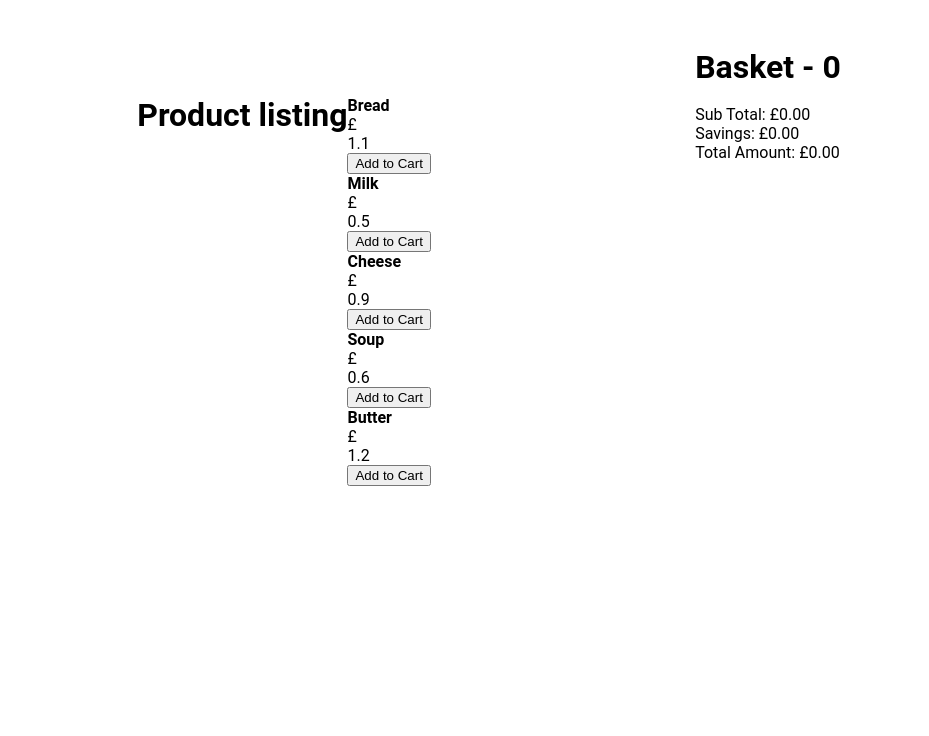
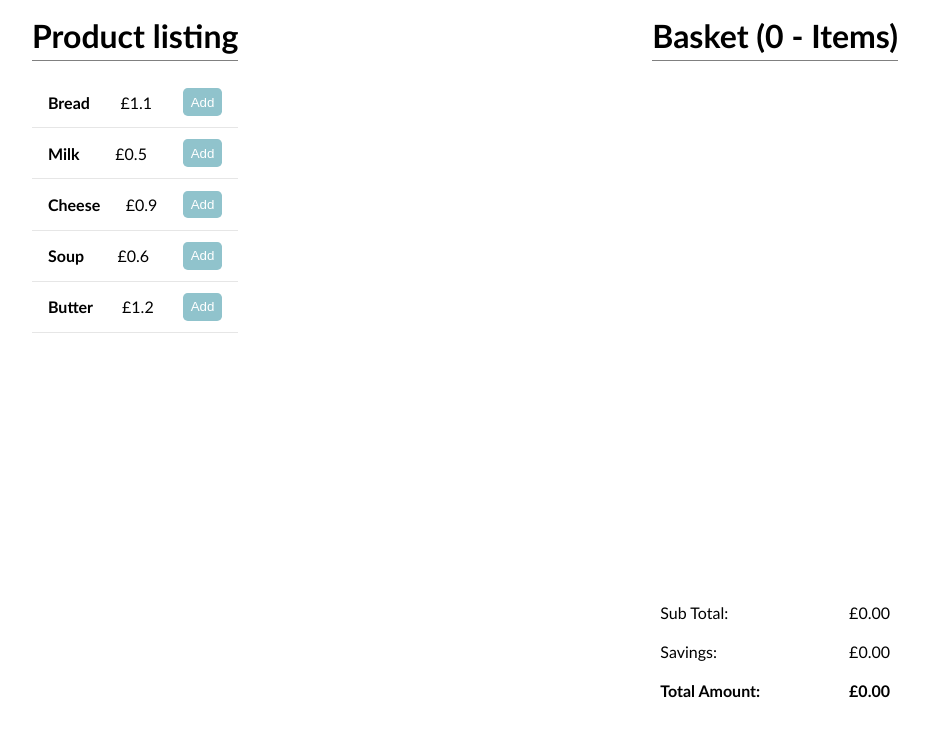
Before and after one commit to GilsonGangadhar/BTR-tech.E-commerce-asgmt, a React (Create React App) app: page / in a window 1280 px wide. Shown: the top 736 px of the page, without its empty margins (175-1104 px from the left). Built offline with nearby package versions, Linux system fonts and the light colour scheme.

Commit message:
css styling

```diff
--- a/src/App.css
+++ b/src/App.css
@@ -2,8 +2,15 @@
   margin : 0;
 }
 
+
+body {
+  font-family: "Gill Sans", sans-serif;
+}
+
+
+
 .container {
-  display : flex;
-  justify-content: space-evenly;
-  margin : 3rem 3rem;
+   display : flex;
+   justify-content:space-around;
+   margin : 1rem,
 }
--- a/src/components/checkout/Checkout.js
+++ b/src/components/checkout/Checkout.js
@@ -1,9 +1,9 @@
 import React from "react";
 import { useDispatch, useSelector } from "react-redux";
 import { addToCart } from "../../actions/cartAction";
+import "./checkout.css";
 
 function Checkout() {
-
   const dispatch = useDispatch();
   const storedCart = useSelector((state) => state.cart);
 
@@ -129,57 +129,75 @@ function Checkout() {
   console.log(storedCart, "storedCart");
 
   return (
-    <div>
-      <span>
-        <h1>Basket - {storedCart.length}</h1>
-      </span>
+    <div className="checkbox_container">
+      <div className="checkout__listing">
+        <h1>Basket ({storedCart.length} - Items)</h1>
+        <div className="checkout_scrollable" id="style-1">
           {storedCart.map((item, index) => {
             return (
-          <div key={index}>
-            <h3>{item.title}</h3>
-            <p>{item.unit}</p>
-            <h3>{item.price}</h3>
-            <span>
+              <div key={index} className="checkout__part">
+                <div className="checkout__card">
+                  <h4>{item.title}</h4>
+                  <p>
+                    {item.unit}
+                    {item.price}
+                  </p>
                   <button onClick={() => handleClickAdd(item)}>+</button>
-              <h4>{item.count}</h4>
+                  <span>{item.count}</span>
                   <button onClick={() => handleClickRemove(item)}>-</button>
-            </span>
+                </div>
+
+                <div className="checkoutCard__details">
                   <p>
-              {`Item Price ${item.unit}${item.price} * ${item.count} `} ={" "}
+                    {`Item Price${" "}${item.unit}${item.price} * ${item.count} `} ={" "}
                     {item.unit}
                     {(item.price * item.count).toFixed(2)}
                   </p>
 
                   {/* savings */}
-            <span>
+
                   {item.savings > 0 ? (
-                <p>Savings £{item.savings.toFixed(2)}</p>
+                    <p className="checkoutCard__savings">
+                      Savings £{item.savings.toFixed(2)}
+                    </p>
                   ) : (
                     <></>
                   )}
-            </span>
 
                   {/* ṭotal cost */}
-            <div>
+                  <p>
                     Item cost {item.unit}
                     {item.itemFinalCost}
+                  </p>
                 </div>
               </div>
             );
           })}
-      <br />
-      <div>
-        <p>{`Sub Total: £${storedCart?.reduce(function (sum1 = 0, item) {
+        </div>
+      </div>
+      <div className="checkout__total">
+        <p>{`Sub Total:`}</p>{" "}
+        <p>{`£${storedCart
+          ?.reduce(function (sum1 = 0, item) {
             return (sum1 = sum1 + item.price * item.count);
-        },0).toFixed(2)}`}</p>
-
-        <p>{`Savings: £${storedCart?.reduce(function (sum2 = 0, item) {
+          }, 0)
+          .toFixed(2)}`}</p>
+      </div>
+      <div className="checkout__total">
+        <p>{`Savings:`}</p>{" "}
+        <p>{`£${storedCart
+          ?.reduce(function (sum2 = 0, item) {
             return (sum2 = sum2 + item.savings);
-        },0).toFixed(2)}`}</p>
-
-        <p>{`Total Amount: £${storedCart?.reduce(function(result=0, item){
-         return result = result + Number(item.itemFinalCost)
-      },0).toFixed(2)}`}</p>
+          }, 0)
+          .toFixed(2)}`}</p>
+      </div>
+      <div className="checkout__total">
+        <p style={{fontWeight: "bold"}}>{`Total Amount:`}</p>{" "}
+        <p style={{fontWeight: "bold"}}>{`£${storedCart
+          ?.reduce(function (result = 0, item) {
+            return (result = result + Number(item.itemFinalCost));
+          }, 0)
+          .toFixed(2)}`}</p>
       </div>
     </div>
   );
--- a/src/components/checkout/checkout.css
+++ b/src/components/checkout/checkout.css
@@ -0,0 +1,109 @@
+.container{
+    /* width : 100px;
+    height : 100px; */
+}
+
+.checkout__listing {
+    /* width: 88%; */
+    margin-bottom: 20px;
+}
+.checkout__listing > h1{
+    margin : 1rem 0;
+    border-bottom: 1px solid gray;
+    padding-bottom: 5px;
+}
+
+.checkout_scrollable {
+    height: 496px;
+	overflow-y: scroll;
+    overflow-x: hidden;
+}
+
+#style-1::-webkit-scrollbar-track
+{
+	-webkit-box-shadow: inset 0 0 6px rgba(0,0,0,0.3);
+	border-radius: 10px;
+	background-color: #F5F5F5;
+}
+
+#style-1::-webkit-scrollbar
+{
+	width: 12px;
+	background-color: #F5F5F5;
+}
+
+#style-1::-webkit-scrollbar-thumb
+{
+	border-radius: 10px;
+	-webkit-box-shadow: inset 0 0 6px rgba(0,0,0,.3);
+	background-color: #555;
+}
+.checkout__listing p {
+    text-align: right;
+    padding: 5px 0px;
+    padding-right: 33px;
+    border-top:  1px rgba(190, 182, 182, 0.2) solid;
+    font-size: 14px;
+}
+
+.checkout__part{
+    display: flex;
+    flex-direction: column;
+}
+
+.checkout__part:hover{
+    background-color: rgba(219, 212, 212, 0.664);
+    border-top-left-radius: 15px;
+    border-bottom-left-radius: 15px;
+}
+
+.checkoutCard__details{
+    display: flex ;
+    flex-direction: column;
+    position :relative;
+
+    border-bottom: 1px rgba(128, 128, 128, 0.2) solid;
+
+}
+
+.checkout__card{
+    display: flex;
+    justify-content: space-evenly ;
+    align-items: center;
+    padding : .5rem 0rem;
+    margin-bottom : 0.5rem;
+    width : 450px;
+}
+
+.checkoutCard__savings{
+    color : red;
+}
+
+.checkout__card > button{
+    padding : 0.4rem 1.5rem;
+    margin : -0.1rem 0;
+    border-radius: 0.3rem;
+    font-size :large;
+    background-color: rgb(144, 195, 204);
+    color : white;
+    border : none;
+    cursor: pointer;
+}
+
+.checkout__card > button:hover{
+    background-color: #000;
+    color : #fff;
+}
+
+.checkout__card > button:active{
+    background-color: rgb(231, 39, 55);
+    color : white;
+}
+
+
+.checkout__total {
+    display: flex;
+    justify-content: space-between;
+    align-items: center;
+    padding: 10px 8px;
+}
--- a/src/components/homscreen/HomeScreen.js
+++ b/src/components/homscreen/HomeScreen.js
@@ -1,39 +1,48 @@
 import React, { useEffect, useState } from "react";
-import { useDispatch } from "react-redux";
+import { useDispatch, useSelector } from "react-redux";
 import data from "../../data.json";
-import {addCart} from '../../actions/cartAction'
-import "./homescreen.css"
+import { addCart } from "../../actions/cartAction";
+import "./homescreen.css";
 
 function HomeScreen() {
   const [products, setProducts] = useState([]);
-    // const [cart, setCart] = useState([]);
   const dispatch = useDispatch();
+  const storedCart = useSelector((state) => state.cart);
 
   useEffect(() => {
-        setProducts([...products, ...data])
+    setProducts([...products, ...data]);
   }, []);
 
 
   const handleClick = (item) => {
-// setCart([...cart, item]);
-dispatch(addCart(item))
+    let result =storedCart.map(function(ele) {
+      return ele.title
+    });
+
+    console.log(result, "condition")
+    if (storedCart.length === 0) {
+      dispatch(addCart(item));
+    } else if (
+      storedCart.length > 0 &&
+      !result.includes(item.title)
+    ) {
+      dispatch(addCart(item));
     }
+  };
 
   return (
     <div className="container">
-      <span><h1>Product listing</h1></span>
+
       <div className="product__listing">
-          {
-              products.map(product => (
+    <h1>Product listing</h1>
+        {products.map((product) => (
           <div className="product__card" key={product.id}>
             <h4>{product.title}</h4>
-                      <p>{product.unit}</p>
-                      <p>{product.price}</p>
-                      <button onClick={() => handleClick(product)}>Add to Cart</button>
+
+            <p>{product.unit}{product.price}</p>
+            <button onClick={() => handleClick(product)}>Add</button>
           </div>
-              ))
-          }
-
+        ))}
       </div>
     </div>
   );
--- a/src/components/homscreen/homescreen.css
+++ b/src/components/homscreen/homescreen.css
@@ -0,0 +1,40 @@
+.product__listing > h1{
+    margin : 1rem 0;
+    border-bottom: 1px solid gray;
+    padding-bottom: 5px;
+}
+
+
+.product__card{
+    display: flex;
+    justify-content: space-between;
+    align-items: center;
+    padding : .8rem 1rem;
+    border-bottom: 1px rgba(128, 128, 128, 0.2) solid;
+}
+
+
+
+.product__card:hover{
+    background-color: rgba(219, 212, 212, 0.664);
+}
+
+.product__card > button{
+    padding : 0.4rem 0.5rem;
+    margin : -0.1rem 0;
+    border-radius: 0.3rem;
+    background-color: rgb(144, 195, 204);;
+    color : white;
+    border : none;
+    cursor: pointer;
+}
+
+.product__card > button:hover{
+    background-color: #000;
+    color : #fff;
+}
+
+.product__card > button:active{
+    background-color: rgb(231, 39, 55);
+    color : white;
+}
```
Lines whose indentation alone changed are shown as unchanged.
